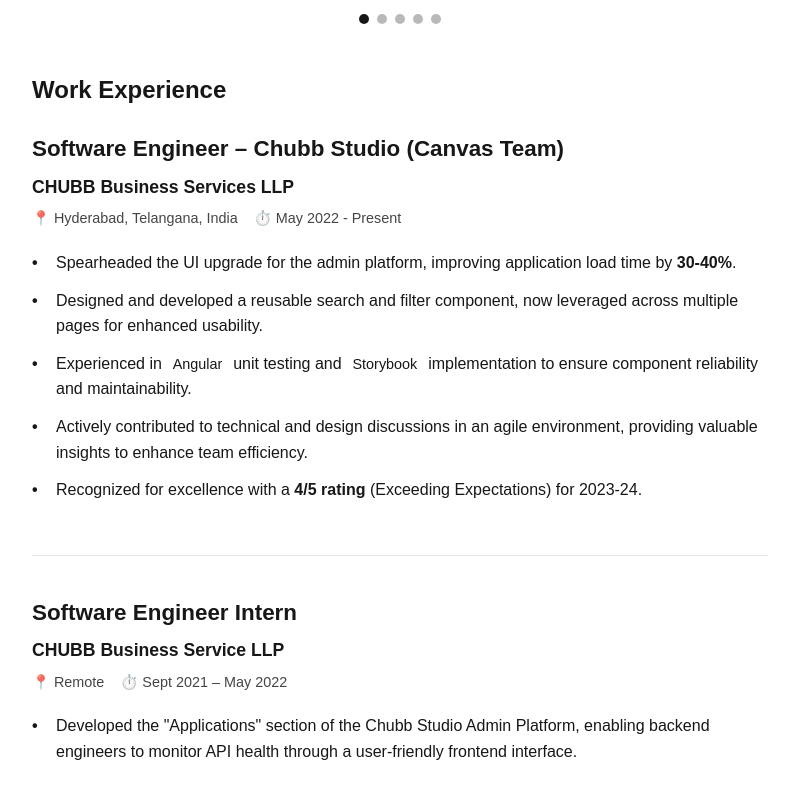
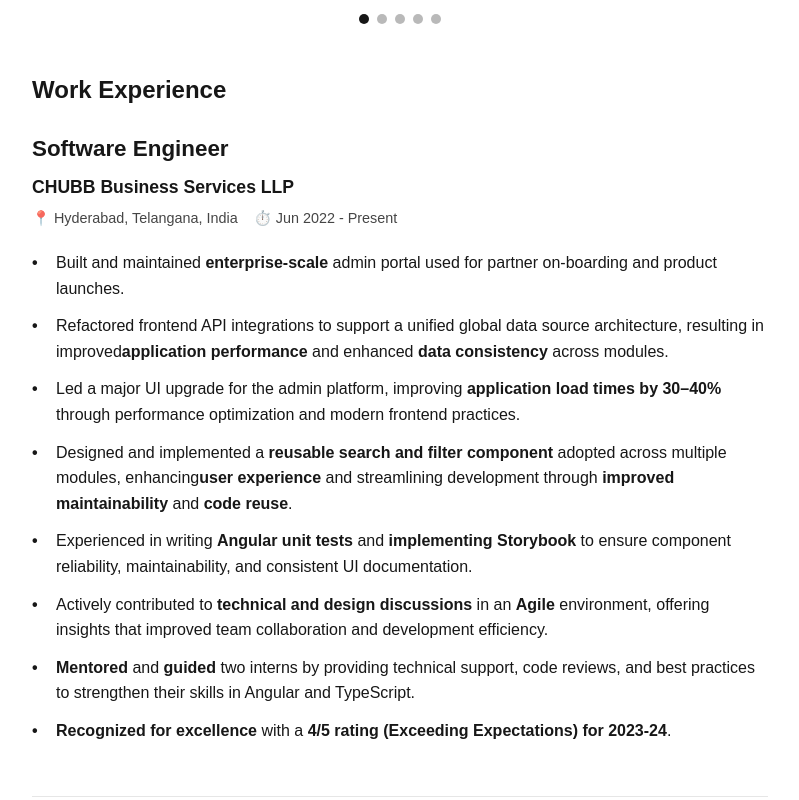
Before and after one commit to shaun-ak/portfolio, a Next.js app: page / in a window 1280 px wide. Shown: the part 1360-2160 px from the top of the page, without its empty margins (240-1039 px from the left). Built offline with nearby package versions, Linux system fonts and the light colour scheme.

Commit message:
Update WorkExperience.tsx

```diff
--- a/app/components/WorkExperience.tsx
+++ b/app/components/WorkExperience.tsx
@@ -7,22 +7,31 @@
 
       <div className="experience-item">
         <div className="experience-header">
-          <h3 className="job-title">Software Engineer – Chubb Studio (Canvas Team)</h3>
+          <h3 className="job-title">Software Engineer</h3>
           <div className="job-meta">
             <span className="company">CHUBB Business Services LLP</span>
             <div className="job-details">
               <span className="location">📍 Hyderabad, Telangana, India</span>
-              <span className="date">⏱️ May 2022 - Present</span>
+              <span className="date">⏱️ Jun 2022 - Present</span>
             </div>
           </div>
         </div>
         <div className="experience-content">
           <ul className="experience-details">
-            <li>Spearheaded the UI upgrade for the admin platform, improving application load time by <strong>30-40%</strong>.</li>
-            <li>Designed and developed a reusable search and filter component, now leveraged across multiple pages for enhanced usability.</li>
-            <li>Experienced in <code>Angular</code> unit testing and <code>Storybook</code> implementation to ensure component reliability and maintainability.</li>
-            <li>Actively contributed to technical and design discussions in an agile environment, providing valuable insights to enhance team efficiency.</li>
-            <li>Recognized for excellence with a <strong>4/5 rating</strong> (Exceeding Expectations) for 2023-24.</li>
+            <li>Built and maintained <strong>enterprise-scale</strong> admin portal used for partner on-boarding and product launches.</li>
+            <li>Refactored frontend API integrations to support a unified global data source architecture, resulting in improved
+<strong>application performance</strong> and enhanced <strong>data consistency</strong> across modules.</li>
+            <li>Led a major UI upgrade for the admin platform, improving <strong>application load times by 30–40%</strong> through performance
+optimization and modern frontend practices.</li>
+            <li>Designed and implemented a <strong>reusable search and filter component</strong> adopted across multiple modules, enhancing
+<strong>user experience</strong> and streamlining development through <strong>improved maintainability</strong> and <strong>code reuse</strong>.</li>
+            <li>Experienced in writing <strong>Angular unit tests</strong> and <strong>implementing Storybook</strong> to ensure component reliability,
+maintainability, and consistent UI documentation.</li>
+            <li>Actively contributed to <strong>technical and design discussions</strong> in an <strong>Agile</strong> environment, offering insights that improved
+team collaboration and development efficiency.</li>
+            <li><strong>Mentored</strong> and <strong>guided</strong> two interns by providing technical support, code reviews, and best practices to strengthen
+their skills in Angular and TypeScript.</li>
+            <li><strong>Recognized for excellence</strong> with a <strong>4/5 rating (Exceeding Expectations) for 2023-24</strong>.</li>
           </ul>
         </div>
       </div>
@@ -40,7 +49,9 @@
         </div>
         <div className="experience-content">
           <ul className="experience-details">
-            <li>Developed the "Applications" section of the Chubb Studio Admin Platform, enabling backend engineers to monitor API health through a user-friendly frontend interface.</li>
+            <li><strong>Developed the "Applications" section</strong> of the Chubb Studio Admin Platform, enabling backend engineers to
+<strong>monitor API health</strong> through a user-friendly frontend interface.</li>
+            <li>Worked closely with senior engineers to improve frontend performance and optimize API requests.</li>
           </ul>
         </div>
       </div>
```
